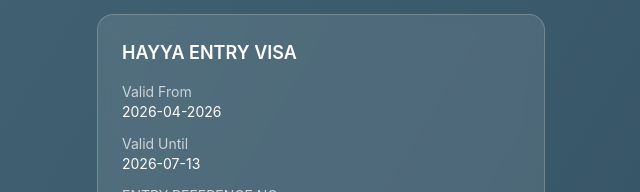
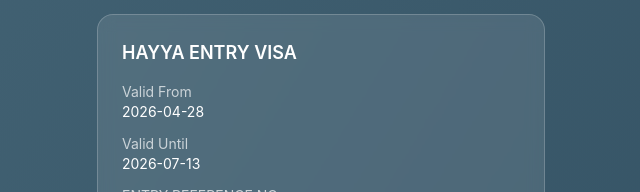
Before and after one commit to Mohtady-Ehab-Barakat/qt.github.io, a React (Vite) app: page / in a window 1280 px wide. Shown: the part 866-1058 px from the top of the page, without its empty margins (319-959 px from the left). Built offline with nearby package versions, Linux system fonts and the light colour scheme.

Commit message:
Update App.tsx

```diff
--- a/src/app/App.tsx
+++ b/src/app/App.tsx
@@ -49,7 +49,7 @@
           <div className="space-y-3 text-sm">
             <div>
               <p className="text-white/70">Valid From</p>
-              <p className="text-white">2026-04-2026</p>
+              <p className="text-white">2026-04-28</p>
             </div>
 
             <div>
```
